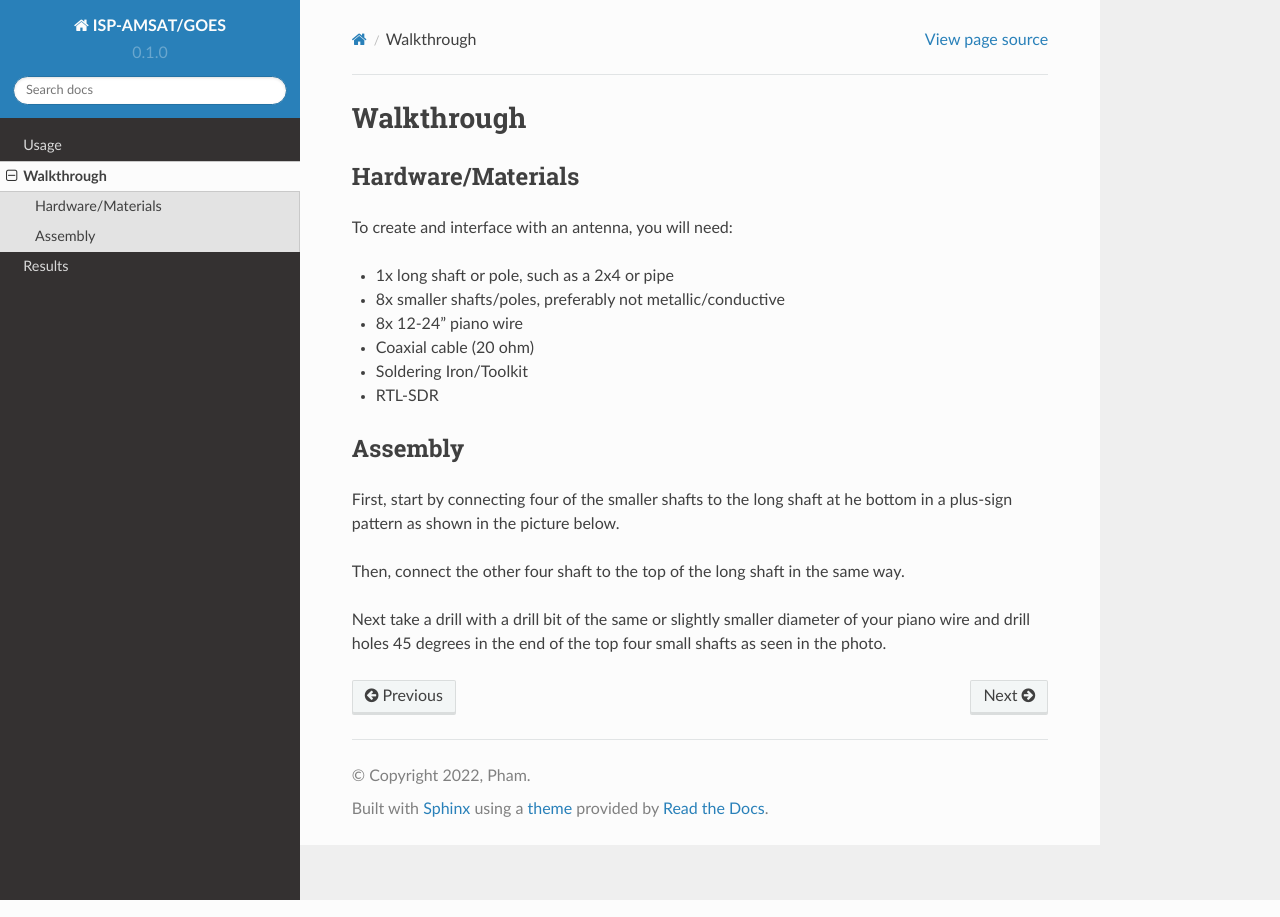
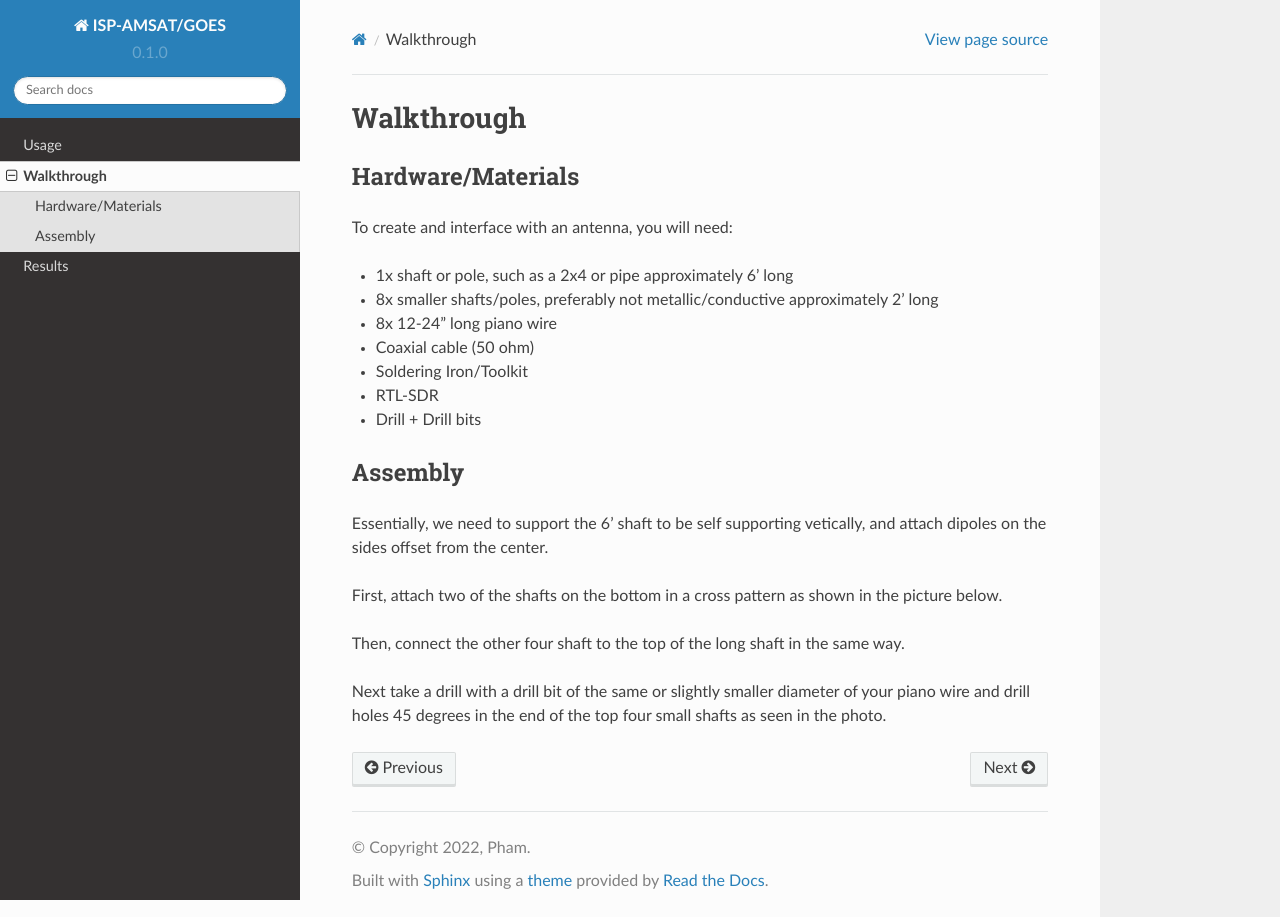
Before and after one commit to 2khoip/ISP-AMSAT, a Sphinx documentation site: the page built from docs/source/walkthrough.rst, in a window 1280 px wide. Built offline with Sphinx 7.4.7 and the Read the Docs theme 2.0.0, drawn with Linux system fonts in a browser that asks for light colours.

Commit message:
Update walkthrough.rst

```diff
--- a/docs/source/walkthrough.rst
+++ b/docs/source/walkthrough.rst
@@ -8,24 +8,28 @@ Hardware/Materials
 
 To create and interface with an antenna, you will need:
 
-* 1x long shaft or pole, such as a 2x4 or pipe
+* 1x shaft or pole, such as a 2x4 or pipe approximately 6' long
 
-* 8x smaller shafts/poles, preferably not metallic/conductive
+* 8x smaller shafts/poles, preferably not metallic/conductive approximately 2' long
 
-* 8x 12-24" piano wire
+* 8x 12-24" long piano wire
 
-* Coaxial cable (20 ohm)
+* Coaxial cable (50 ohm)
 
 * Soldering Iron/Toolkit
 
 * RTL-SDR
+
+* Drill + Drill bits
 
 .. _walkthrough:
 
 Assembly
 --------
 
-First, start by connecting four of the smaller shafts to the long shaft at he bottom in a plus-sign pattern as shown in the picture below.
+Essentially, we need to support the 6' shaft to be self supporting vetically, and attach dipoles on the sides offset from the center.
+
+First, attach two of the shafts on the bottom in a cross pattern as shown in the picture below.
 
 
 Then, connect the other four shaft to the top of the long shaft in the same way.
```
